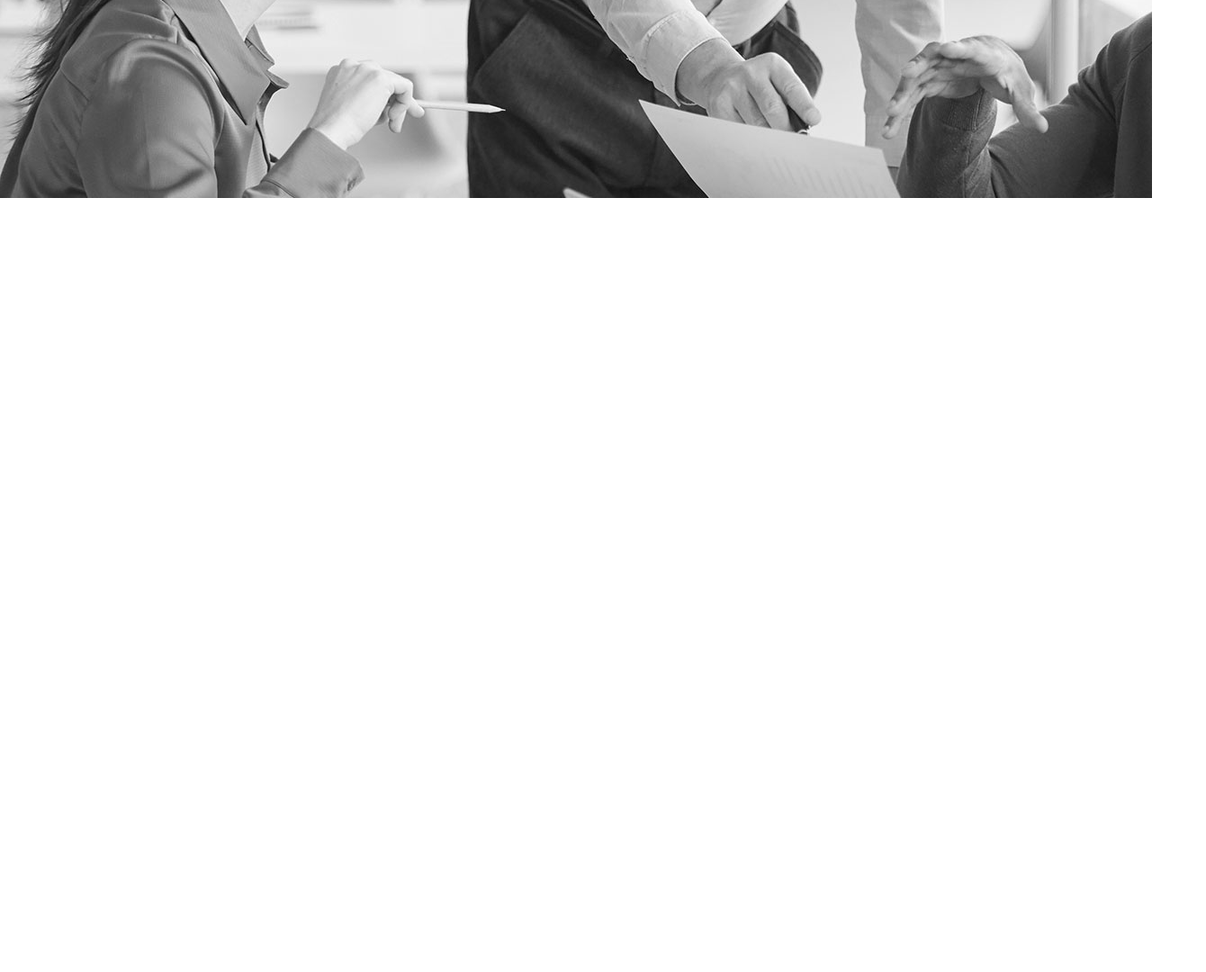
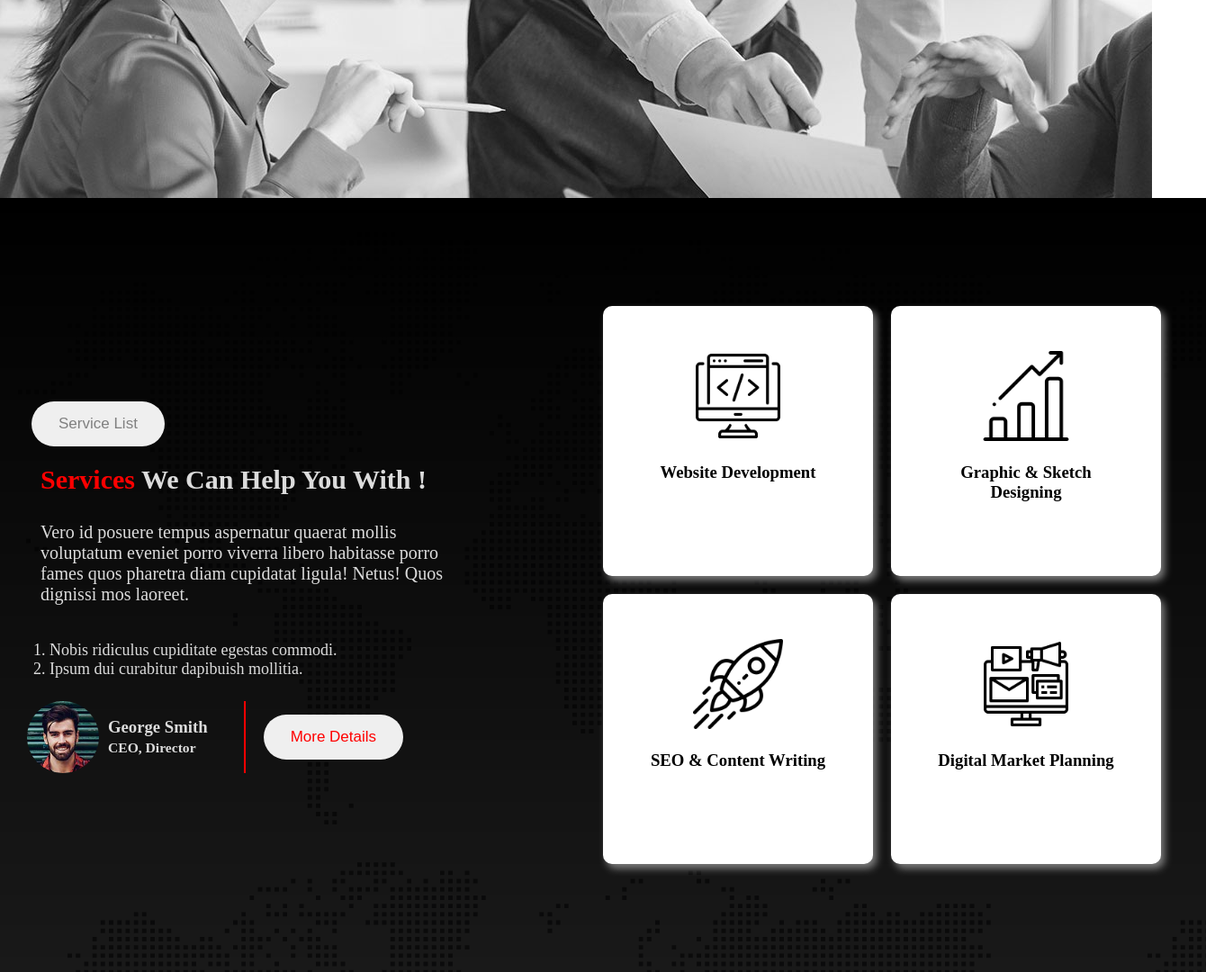
Before and after one commit to sumaakter1/digital-agency, a plain HTML site: page index.html in a window 1280 px wide. Shown: the part 679-1759 px from the top of the page at 90% size, 1340 px wide, since content can reach past the window. Before the commit the page ends 899 px from the top, so only its background shows below. Drawn offline with Linux system fonts and the light colour scheme.

Commit message:
service added

```diff
--- a/index.html
+++ b/index.html
@@ -10,6 +10,7 @@
   </head>
   <body>
     <header>
+      <!-- navigation section  -->
       <div class="nav-container">
         <div class="logo-container">
           <img src="asset/logo/logo.png" alt="" />
@@ -23,10 +24,13 @@
           </ul>
         </div>
       </div>
-    </header>
+      <!-- banner section -->
       <div class="banner-container">
         <div class="banner-details">
-        <h1 class="title-banner"><span>Digital</span> Agency You <br> Can Rely Upon !</h1>
+          <h1 class="title-banner">
+            <span>Digital</span> Agency You <br />
+            Can Rely Upon !
+          </h1>
           <p class="discription">
             Hymenaeos! Omnis arcu vitae? Phasellus irure cupidatat incidunt,
             semper metus, nibh adipisci assumenda odio, quos, senectus vehicula
@@ -38,5 +42,63 @@
           </div>
         </div>
       </div>
+    </header>
+
+    <main>
+      <!-- service section  -->
+      <section>
+        <div class="secvice-container">
+          <div class="service-dtl-container">
+            <button class="btn service-btn">Service List</button>
+            <h1 class="service-title">
+              <span>Services</span> We Can Help You With !
+            </h1>
+            <p class="service-detail">
+              Vero id posuere tempus aspernatur quaerat mollis voluptatum
+              eveniet porro viverra libero habitasse porro fames quos pharetra
+              diam cupidatat ligula! Netus! Quos dignissi mos laoreet.
+            </p>
+            <ul class="service-list">
+              <li class="service-item">
+                Nobis ridiculus cupiditate egestas commodi.
+              </li>
+              <li class="service-item">
+                Ipsum dui curabitur dapibuish mollitia.
+              </li>
+            </ul>
+            <div class="author-details">
+              <div class="author-detail">
+                <img src="asset/image/author.jpg" alt="" />
+                <h3>
+                  George Smith <br />
+                  <small>CEO, Director</small>
+                </h3>
+              </div>
+              <div class="author-btn">
+                <button class="btn detail-btn">More Details</button>
+              </div>
+            </div>
+          </div>
+          <div class="service-icon-container">
+            <div class="service-icon-div">
+              <img src="asset/icons/coding.png" alt="">
+              <h3>Website Development</h3>
+            </div>
+            <div class="service-icon-div">
+              <img src="asset/icons/bar-chart.png" alt="">
+              <h3>Graphic & Sketch Designing</h3>
+            </div>
+            <div class="service-icon-div">
+              <img src="asset/icons/startup.png" alt="">
+              <h3>SEO & Content Writing</h3>
+            </div>
+            <div class="service-icon-div">
+              <img src="asset/icons/digital-marketing.png" alt="">
+              <h3>Digital Market Planning</h3>
+            </div>
+          </div>
+        </div>
+      </section>
+    </main>
   </body>
 </html>
--- a/style.css
+++ b/style.css
@@ -1,6 +1,7 @@
 *{
     padding: 0;
     margin: 0;
+    /* border: 2px solid red; */
 }
 
 .nav-container{
@@ -23,7 +24,7 @@
 }
 /* banner styles */
 span{
-    color: rgba(245, 28, 28, 0.74);
+    color: red;
 }
 .banner-container{
     width: 100%;
@@ -54,6 +55,90 @@ span{
     margin: 5px;
 }
 .btn-discover{
-    background-color:rgba(245, 28, 28, 0.74);
+    background-color:red;
     color: white;
 }
+
+/* service style  */
+.secvice-container{
+    width: 100%;
+    height: 100vh;
+    background-image: url(asset/image/footer-bg.png),linear-gradient(rgba(0,0,0,1),rgba(0,0,0,0.9));
+    background-blend-mode: overlay;
+    display: flex;
+    align-items: center;
+    justify-content: space-around;
+
+}
+
+.service-dtl-container{
+    color: gainsboro;
+    width: 50%;
+}
+.service-btn{
+    color:gray;
+    border-radius: 30px;
+}
+.secvice-container{
+    padding: 30px;
+}
+.service-title{
+    font-size: 30px;
+    font-weight: bold;
+    padding: 15px;
+}
+.service-detail{
+    font-size: 20px;
+    padding: 15px;
+    width: 75%;
+}
+.service-list{
+    padding: 25px;
+    list-style: decimal;
+}
+.service-item{
+    font-size: 18px;
+}
+.author-details{
+    display: flex;
+    align-items: center;
+}
+.author-detail{
+    display: flex;
+    align-items: center;
+    gap: 10px;
+    border-right: 2px solid red;
+    padding-right: 40px;
+}
+.author-detail img{
+    height: 80px;
+    width: 80px;
+    border-radius: 40px;
+}
+.detail-btn{
+    color: red;
+    border-radius: 30px;
+    margin-left: 20px;
+}
+
+/* service icon section styles  */
+.service-icon-container{
+    display: flex;
+    gap: 20px;
+    flex-wrap: wrap;
+    width: 50%;
+}
+.service-icon-div{
+    width: 200px;
+    height: 200px;
+    background-color: white;
+    text-align: center;
+    padding: 50px;
+    border-radius: 10px;
+    box-shadow: 4px 5px 8px gray;
+
+}
+.service-icon-div img{
+    width: 100px;
+    padding-bottom: 20px;
+}
```
Lines whose indentation alone changed are shown as unchanged.
